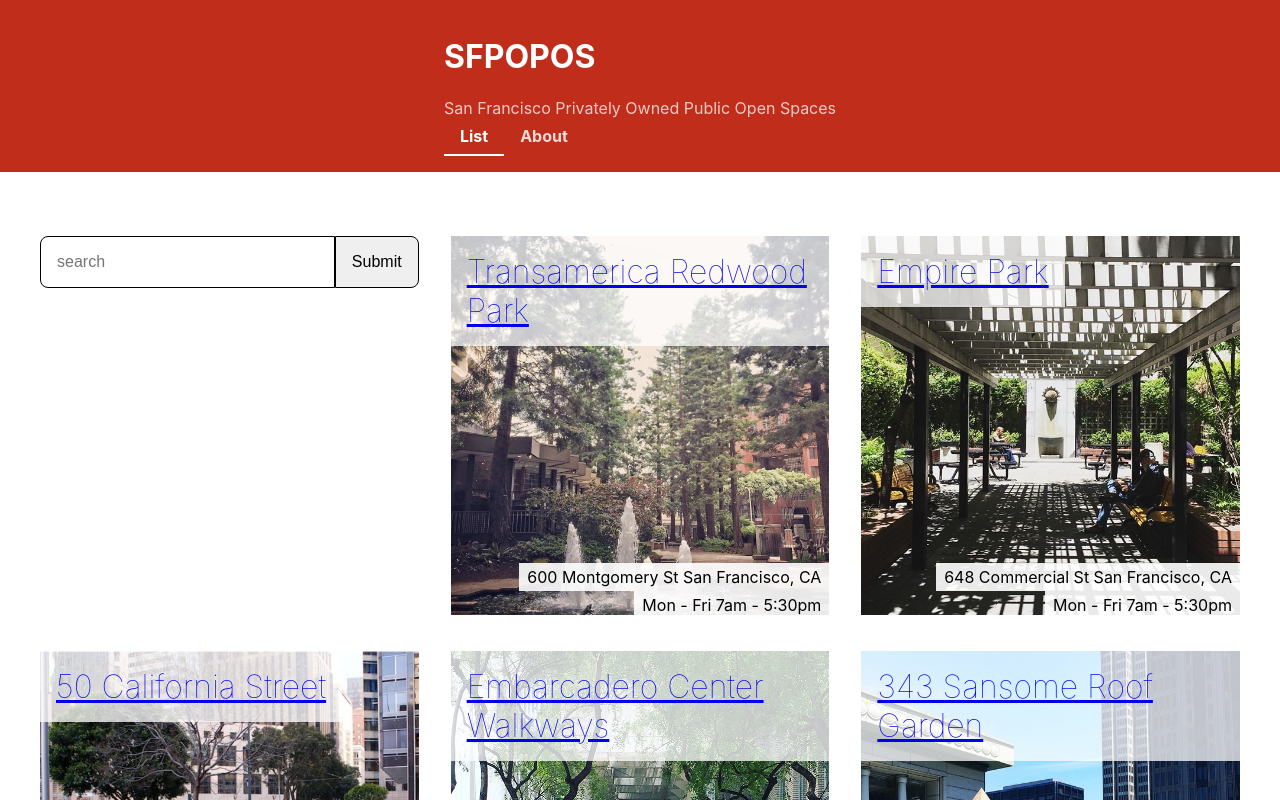
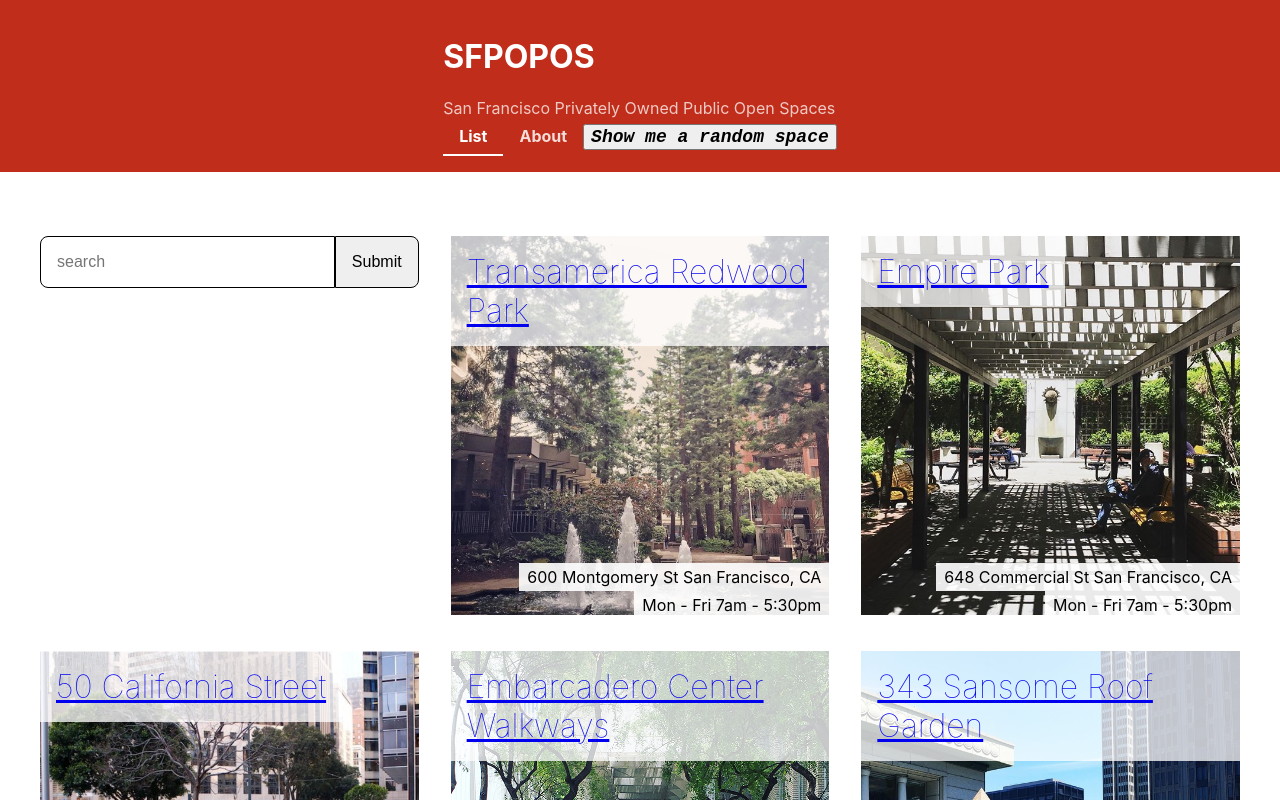
Before and after one commit to fibeep/first-react, a React (Create React App) app in the folder sfpopos/: page /#/ in a window 1280 px wide. Shown: the top 800 px of the page. Built offline with nearby package versions, Linux system fonts and the light colour scheme.

Commit message:
show me random button

```diff
--- /dev/null
+++ b/sfpopos/src/components/RandomSpace/RandomSpace.css
@@ -0,0 +1,6 @@
+.RandomSpace {
+    font-family: 'Courier New', Courier, monospace;
+    font-size: large;
+    font-weight: bold;
+    font-style: italic;
+}
--- /dev/null
+++ b/sfpopos/src/components/RandomSpace/RandomSpace.js
@@ -0,0 +1,20 @@
+import { useNavigate } from "react-router-dom";
+import "./RandomSpace.css";
+import data from "../../sfpopos-data.json";
+
+function RandomSpace() {
+  const navigate = useNavigate();
+  return (
+    <button
+      className="RandomSpace"
+      onClick={(e) => {
+        const id = Math.floor(Math.random() * data.length);
+        navigate(`/details/${id}`);
+      }}
+    >
+      Show me a random space
+    </button>
+  );
+}
+
+export default RandomSpace;
--- a/sfpopos/src/components/Title/Title.js
+++ b/sfpopos/src/components/Title/Title.js
@@ -3,6 +3,7 @@
 import React from "react";
 import "./Title.css";
 import { NavLink } from "react-router-dom";
+import RandomSpace from "../RandomSpace/RandomSpace";
 
 function Title() {
   return (
@@ -30,6 +31,7 @@ function Title() {
           >
             About
           </NavLink>
+          <RandomSpace />
         </div>
       </header>
     </div>
```
